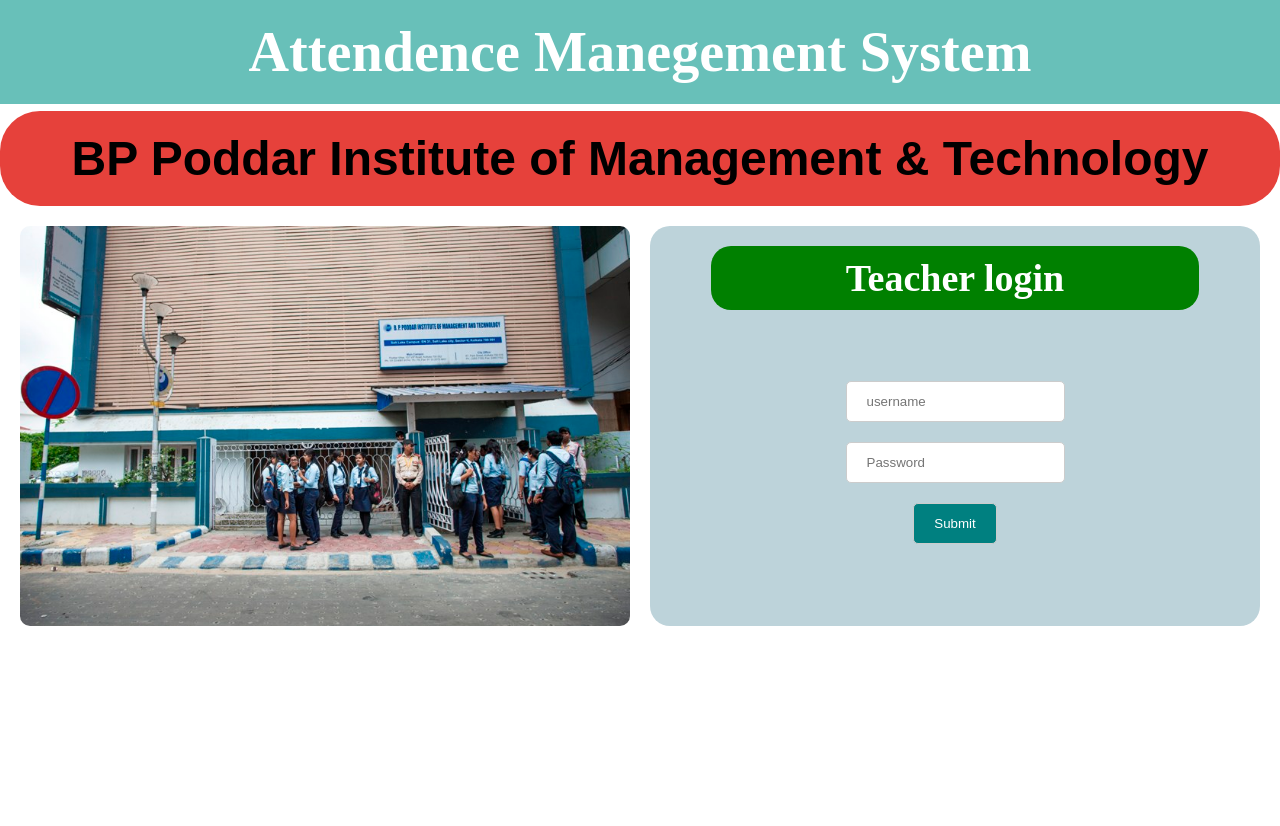
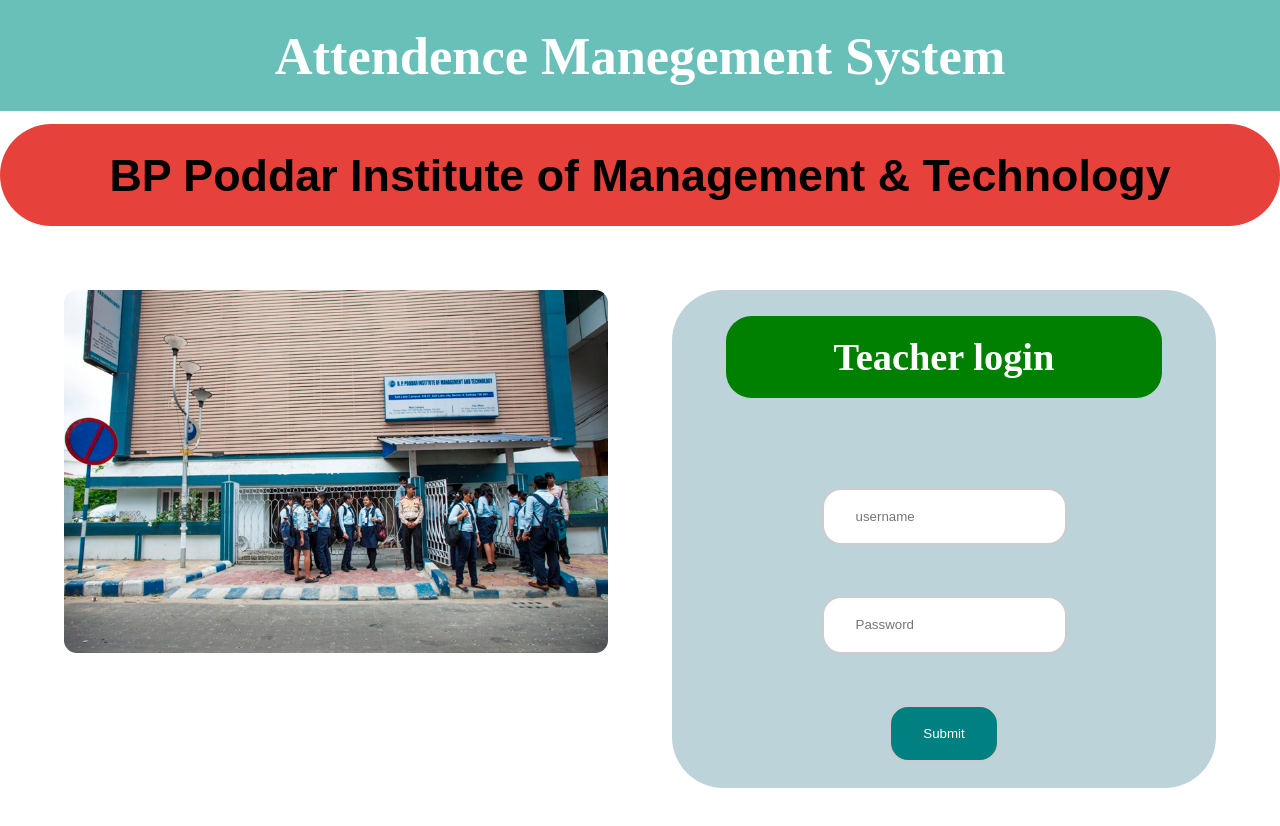
Before and after one commit to sachin1117/Student-Attendance-Management-System-main, a plain HTML site: page index.html in a window 1280 px wide. Before the commit the page ends 800 px from the top, so only its background shows below. Drawn offline with Linux system fonts and the light colour scheme.

Commit message:
style.css

```diff
--- a/style.css
+++ b/style.css
@@ -7,36 +7,36 @@
 .heading {
     width: 100%;
     background-color: rgb(104, 192, 185);
-    font-size: 48px;
+    font-size: 3.5vw; /* Responsive font size */
     color: white;
     text-align: center;
-    padding: 20px;
+    padding: 2vw;
 }
 
 #BPPIMT {
-    font-size: 48px;
+    font-size: 3.5vw; /* Responsive font size */
     color: rgb(0, 0, 0);
     text-align: center;
-    padding: 20px;
+    padding: 2vw;
     font-family: sans-serif;
     font-weight: 700;
     background-color: rgb(230, 65, 59);
-    margin-top: 7px;
-    border-radius: 40px;
+    margin-top: 1vw; /* Responsive margin */
+    border-radius: 4vw; /* Responsive border radius */
 }
 
 /* Login form */
 .login {
     display: grid;
-    grid-template-columns: 1fr 1fr;
-    grid-template-rows: 400px;
-    grid-gap: 20px;
-    margin: 20px;
+    grid-template-columns: 1fr;
+    grid-template-rows: auto; /* Adjust according to content */
+    grid-gap: 5vw; /* Responsive gap */
+    margin: 5vw;
 }
 
 .image {
     width: 100%;
-    height: 100%;
+    height: auto; /* Maintain aspect ratio */
     background-size: cover;
     background-position: center;
     background-repeat: no-repeat;
@@ -44,14 +44,14 @@
 
 .image img {
     width: 100%;
-    height: 100%;
+    height: auto; /* Maintain aspect ratio */
     object-fit: cover;
-    border-radius: 10px;
+    border-radius: 1vw; /* Responsive border radius */
 }
 
 .right {
     background-color: rgb(189, 211, 218);
-    border-radius: 20px;
+    border-radius: 4vw; /* Responsive border radius */
 }
 
 #form {
@@ -59,41 +59,41 @@
     flex-direction: column;
     justify-content: center;
     align-items: center;
-    margin-top: 10%;
+    margin-top: 5vw; /* Responsive margin */
 }
 
 #form input {
-    padding: 12px 20px;
-    margin: 10px 0;
+    padding: 1.5vw 2.5vw; /* Responsive padding */
+    margin: 2vw 0; /* Responsive margin */
     display: inline-block;
-    border: 1px solid #ccc;
+    border: 0.2vw solid #ccc; /* Responsive border */
     box-sizing: border-box;
-    border-radius: 5px;
+    border-radius: 1.5vw; /* Responsive border radius */
 }
 
 #submit:hover {
     background-color: teal;
     color: black;
-    border-radius: 5px;
+    border-radius: 1.5vw; /* Responsive border radius */
 }
 
 .login_head {
     width: 80%;
     margin: auto;
-    margin-top: 20px;
-    font-size: 38px;
+    margin-top: 2vw; /* Responsive margin */
+    font-size: 3vw; /* Responsive font size */
     background-color: green;
     color: white;
     text-align: center;
-    padding: 10px;
-    border-radius: 20px;
+    padding: 1.5vw; /* Responsive padding */
+    border-radius: 2vw; /* Responsive border radius */
 }
 
 /* Student form */
 table,
 td,
 th {
-    border: 1px solid #ddd;
+    border: 0.2vw solid #ddd; /* Responsive border */
     text-align: left;
 }
 
@@ -101,12 +101,12 @@ table {
     border-collapse: collapse;
     width: 100%;
     margin: auto;
-    margin-top: 50px;
+    margin-top: 5vw; /* Responsive margin */
 }
 
 th,
 td {
-    padding: 15px;
+    padding: 1.5vw; /* Responsive padding */
     text-align: center;
 }
 
@@ -118,40 +118,42 @@ tr > th {
 .studentData {
     width: 100%;
     background-color: rgb(104, 192, 185);
-    padding: 15px;
+    padding: 1.5vw; /* Responsive padding */
 }
 
 #form1 {
     margin: auto;
     width: 80%;
     display: flex;
+    flex-wrap: wrap; /* Adjust input fields in smaller screens */
     justify-content: space-between;
 }
 
 #form1 input {
-    padding: 10px;
-    margin-right: 15px;
+    padding: 1vw; /* Responsive padding */
+    margin-bottom: 1.5vw; /* Responsive margin */
+    width: 48%; /* Responsive width */
     display: inline-block;
-    border: 1px solid #ccc;
+    border: 0.1vw solid #ccc; /* Responsive border */
     box-sizing: border-box;
-    border-radius: 5px;
+    border-radius: 1vw; /* Responsive border radius */
 }
 
 #submit {
-    padding: 10px 20px;
-    margin-left: 15px;
+    padding: 1.5vw 2.5vw; /* Responsive padding */
     border: none;
     background-color: teal;
     color: white;
-    border-radius: 5px;
+    border-radius: 1.5vw; /* Responsive border radius */
     cursor: pointer;
 }
+
 button {
-    padding: 5px 10px;
+    padding: 0.5vw 1vw; /* Responsive padding */
     background-color: #dc3545;
     color: #fff;
     border: none;
-    border-radius: 5px;
+    border-radius: 1vw; /* Responsive border radius */
     cursor: pointer;
     transition: background-color 0.3s;
 }
@@ -172,10 +174,10 @@ button:hover {
 }
 
 .td6 > button {
-    margin-right: 10px;
+    margin-right: 1vw; /* Responsive margin */
     color: white;
-    border-radius: 5px;
-    padding: 5px 10px;
+    border-radius: 1vw; /* Responsive border radius */
+    padding: 0.5vw 1vw; /* Responsive padding */
     border: none;
     cursor: pointer;
 }
@@ -191,3 +193,22 @@ button:hover {
 #absent {
     background-color: red;
 }
+
+/* Media queries for desktop and phone */
+@media only screen and (min-width: 768px) {
+    /* Adjustments for desktop */
+    .login {
+        grid-template-columns: 1fr 1fr;
+    }
+}
+
+@media only screen and (max-width: 767px) {
+    /* Adjustments for phone */
+    .login {
+        margin: 5vw 2vw; /* Adjust margin for better spacing on small screens */
+    }
+    .login_head {
+        font-size: 4vw; /* Increase font size for better readability on small screens */
+        margin-top: 5vw; /* Adjust margin for better spacing on small screens */
+    }
+}
```
